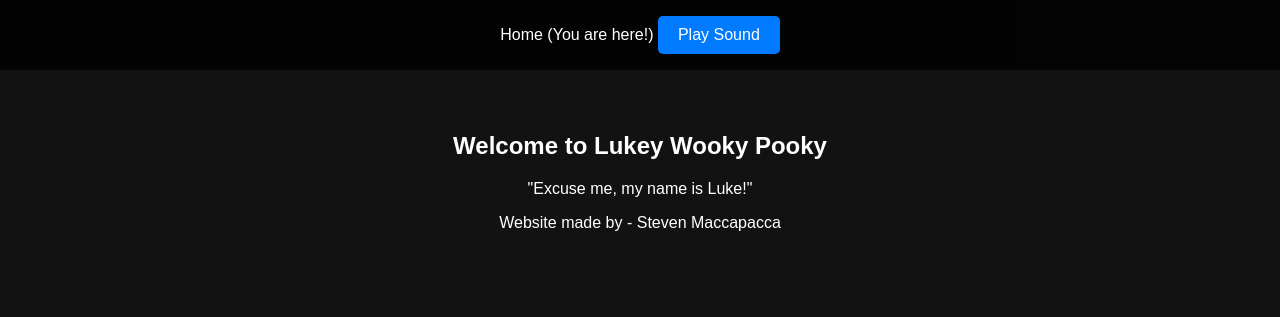
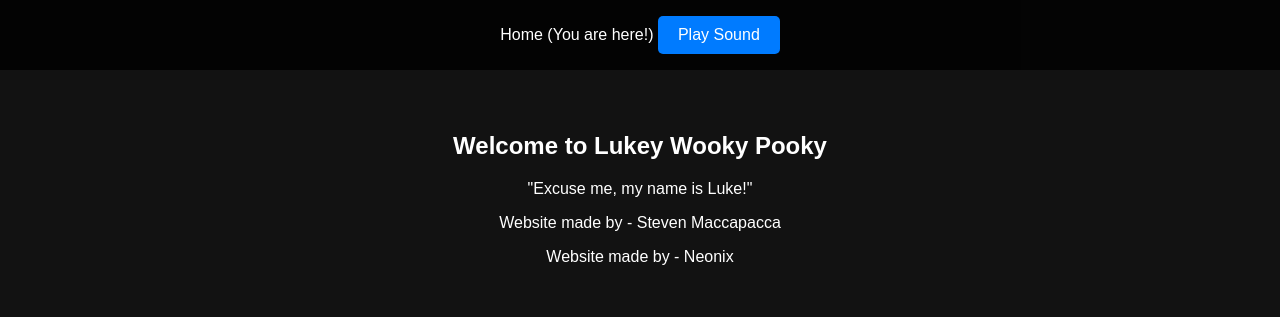
Before and after one commit to rileyshy/lukebennet.org, a plain HTML site: page index.html in a window 1280 px wide. Drawn offline with Linux system fonts and the light colour scheme.

Commit message:
Update index.html

```diff
--- a/index.html
+++ b/index.html
@@ -22,6 +22,7 @@
                 <h1>Welcome to Lukey Wooky Pooky</h1>
                 <p>"Excuse me, my name is Luke!"</p>
                 <p>Website made by - Steven Maccapacca</p>
+                <p>Website made by - Neonix</p>
             </div>
         </section>
     </main>
```
